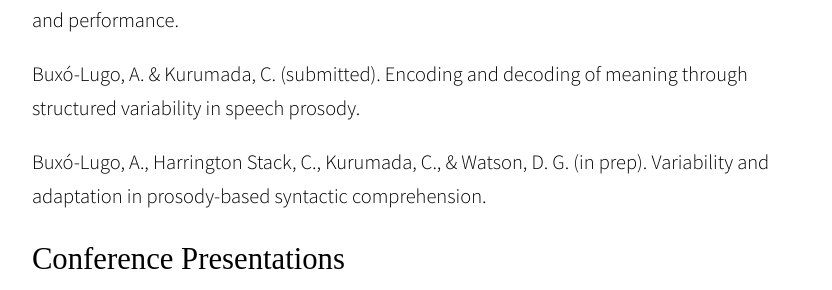
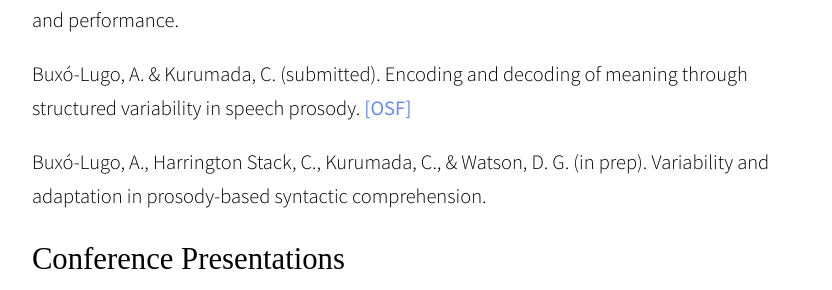
Before and after one commit to abuxolugo/abuxolugo.github.io, a Jekyll site: the page built from publications.md, in a window 1280 px wide and 900 px high, scrolled down 849 px. Shown: the part 165-455 px from the top of the window, without its empty margins (219-1051 px from the left). Built offline with Jekyll 4.4.1, drawn with Linux system fonts in a browser that asks for light colours; some web fonts are replaced.

Commit message:
Update publications.md

```diff
--- a/publications.md
+++ b/publications.md
@@ -18,7 +18,7 @@ Buxó-Lugo, A., Jacobs, C. L., & Watson, D. G. (in revision, Journal of Memory a
 
 Jacobs, C. L., Buxó-Lugo, A., & Watson, D. G. (in revision). Prosody indexes both competence and performance.
 
-Buxó-Lugo, A. & Kurumada, C. (submitted). Encoding and decoding of meaning through structured variability in speech prosody.
+Buxó-Lugo, A. & Kurumada, C. (submitted). Encoding and decoding of meaning through structured variability in speech prosody. [[OSF]](https://osf.io/kr7y6/)
 
 Buxó-Lugo, A., Harrington Stack, C., Kurumada, C., & Watson, D. G. (in prep). Variability and adaptation in prosody-based syntactic comprehension.
 
```
